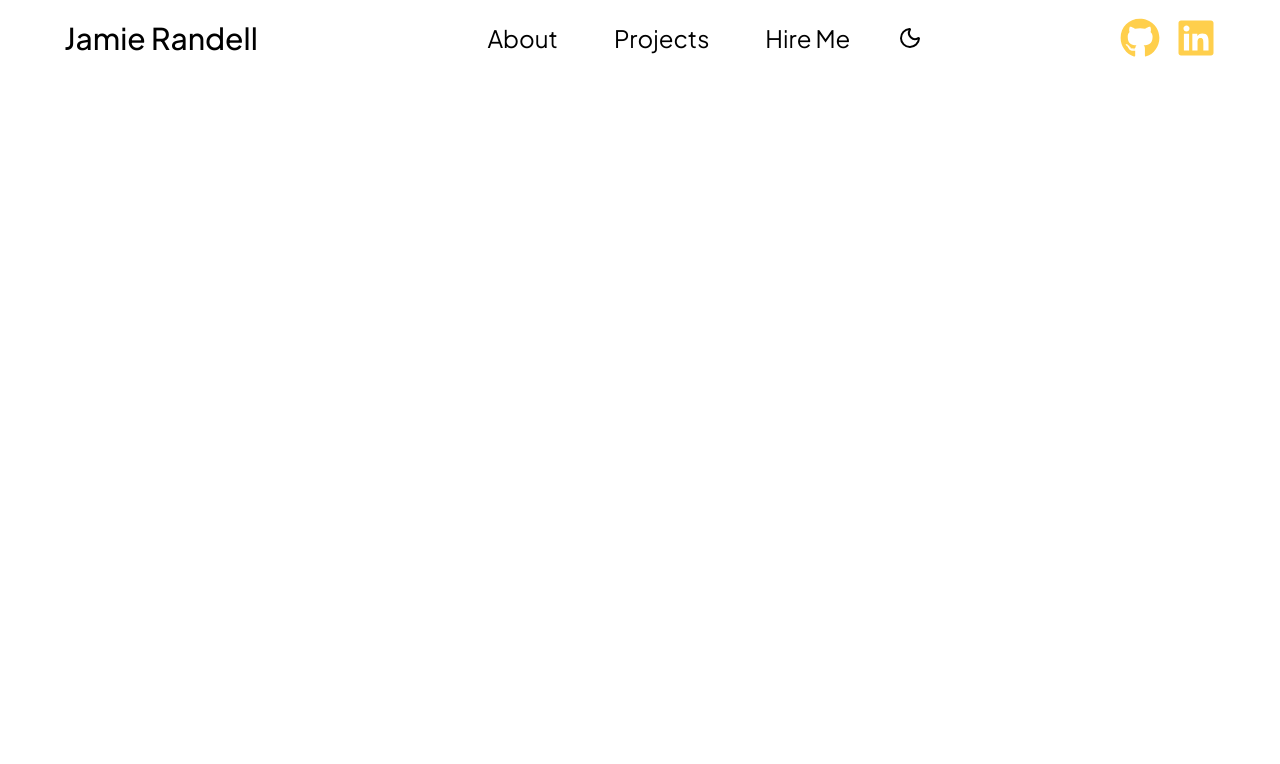
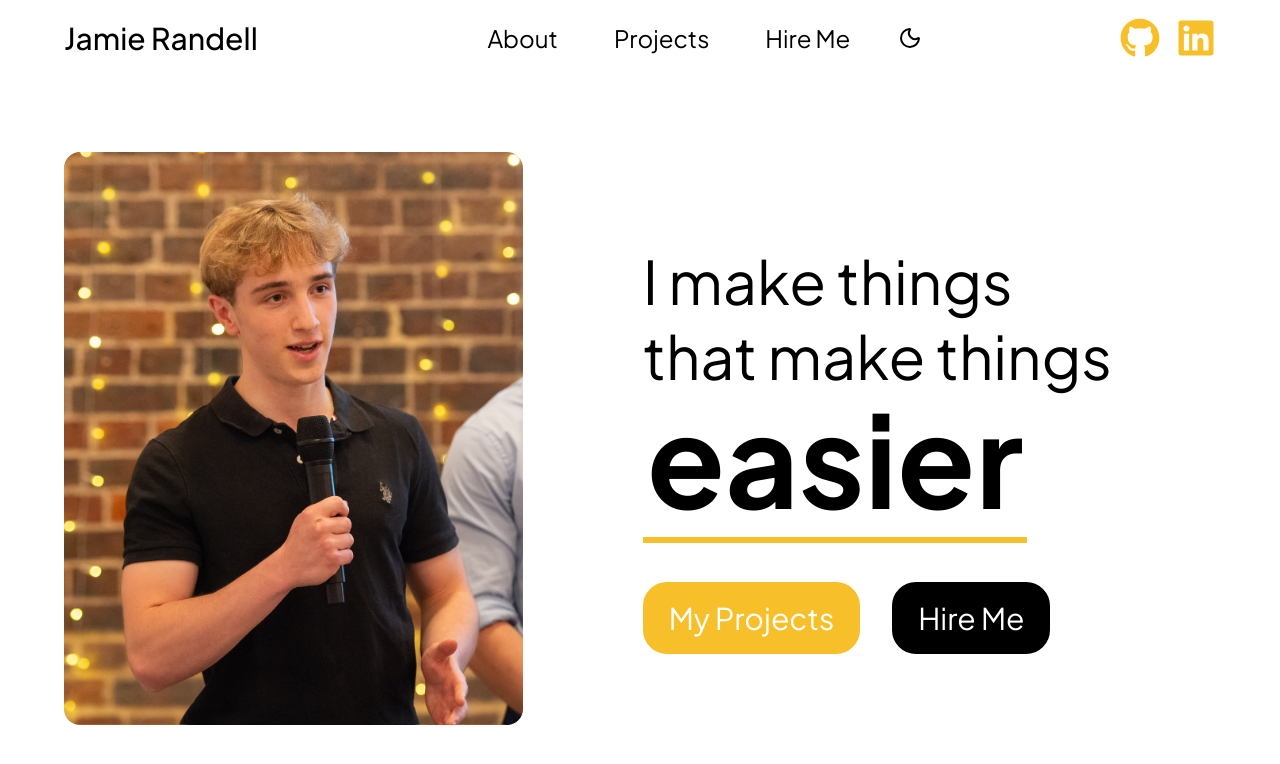
Before and after one commit to launchsites/portfolio, a Next.js app: page / in a window 1280 px wide. Shown: the top 764 px of the page. Built offline with nearby package versions, Linux system fonts and the light colour scheme.

Commit message:
basic hero done

```diff
--- a/src/app/globals.css
+++ b/src/app/globals.css
@@ -4,14 +4,14 @@
 :root {
   --primary: #ffffff;
   --secondary: black;
-  --highlight: #FFCF4C;
+  --highlight: #F7C02A;
 }
 
 /* dark mode colour*/
 .dark {
-    --primary: black;
+    --primary: #1F1E1E;
     --secondary: #ffffff;
-    --highlight: #FFCF4C;
+    --highlight: #F7C02A;
 }
 
 @theme inline {
--- a/src/app/page.tsx
+++ b/src/app/page.tsx
@@ -1,4 +1,5 @@
 import Navbar from "@/components/universal/Navbar";
+import Hero from "@/components/home/Hero";
 
 export default function Home() {
 
@@ -7,9 +8,8 @@ export default function Home() {
     <div className="flex h-screen flex-col">
       <Navbar />
 
-
-      <div className="bg-primary flex-1">
-        <div></div>
+      <div className="bg-primary flex-1 px-[clamp(1rem,5vw,6rem)]">
+        <Hero></Hero>
       </div>
     </div>
 
--- /dev/null
+++ b/src/components/home/Hero.tsx
@@ -0,0 +1,33 @@
+import Image from "next/image"
+
+export default function Hero() {
+
+  const HeroImage = <Image
+    alt="Jamie Randell speaking at TN Card event"
+    src="/images/jamie.jpeg"
+    width={600}
+    height={600}
+    className="w-full aspect-[4/5] object-cover object-[35%_00%] rounded-2xl"
+  />
+
+  return (
+
+    <div className="w-full md:flex flex-col lg:flex-row h-full items-center py-5 md:py-0">
+      <div className="md:flex-6 lg:flex-4">
+        <div className="overflow-hidden">
+          {HeroImage}
+        </div>
+      </div>
+      <div className="lg:flex-5 md:flex-3 flex-col flex md:gap-10 gap-2 md:ml-30">
+        <h1 className="md:text-6xl text-3xl leading-tight py-5 text-left">I make things<br></br>
+        that make things <br className="sm:hidden lg:flex flex"></br><a className="text-secondary px-1 font-bold md:text-9xl text-6xl items-center border-highlight md:border-b-6 border-b-4">easier</a></h1>
+
+        <div className="flex md:text-3xl text-xl md:gap-8 gap-2">
+          <div className="bg-highlight md:px-6 md:py-4 px-3 py-2 text-primary hover:text-secondary border-highlight border-2 hover:border-secondary rounded-3xl cursor-pointer transition ease-in-out duration-300">My Projects</div>
+          <div className="bg-secondary md:px-6 md:py-4 px-3 py-2 text-primary hover:text-highlight rounded-3xl cursor-pointer transition ease-in-out duration-300 border-2 border-secondary hover:border-highlight">Hire Me</div>
+        </div>
+      </div>
+    </div>
+
+  )
+}
--- a/src/components/universal/Navbar.tsx
+++ b/src/components/universal/Navbar.tsx
@@ -16,7 +16,7 @@ export default function Navbar() {
 
   <div className="sticky top-0 z-50">
     {/*desktop navbar container*/}
-    <div className="hidden md:flex w-full bg-primary h-[clamp(4rem,6vw,6rem)] text-2xl text-secondary items-center justify-between gap-3 px-[clamp(1rem,5vw,6rem)]">
+    <div className="hidden lg:flex w-full bg-primary h-[clamp(4rem,6vw,6rem)] text-2xl text-secondary items-center justify-between gap-3 px-[clamp(1rem,5vw,6rem)]">
 
         {/*logo ish thing*/}
         <a className="font-medium text-3xl" href={`${siteData.domain}`}>Jamie Randell</a>
@@ -49,7 +49,7 @@ export default function Navbar() {
 
 
     {/*mobile navbar container*/}
-    <div className="bg-primary md:hidden flex flex-col">
+    <div className="bg-primary lg:hidden flex flex-col">
       <div className="h-[clamp(4rem,6vw,6rem)] w-full bg-primary text-3xl text-secondary items-center justify-between gap-3 px-[clamp(1rem,5vw,6rem)] flex">
         {/*logo ish thing*/}
         <a className="font-medium" href={`${siteData.domain}`}>Jamie Randell</a>
@@ -76,7 +76,7 @@ export default function Navbar() {
           <div className="flex-1 h-full transition ease-in-out duration-400"><MobileMenu></MobileMenu></div>
         }*/}
 
-        <div className={`h-full transition ease-in-out duration-400 ${menuOpen ? "flex-1 opacity-100" : "flex-1 opacity-0"}`}><MobileMenu></MobileMenu></div>
+        <div className={`h-full transition ease-in-out duration-400 ${menuOpen ? "flex-1 opacity-100" : "flex-1 opacity-0 hidden"}`}><MobileMenu></MobileMenu></div>
     </div>
 
     </div>
```
Also changed, not shown: public/images/jamie.jpeg (added).
